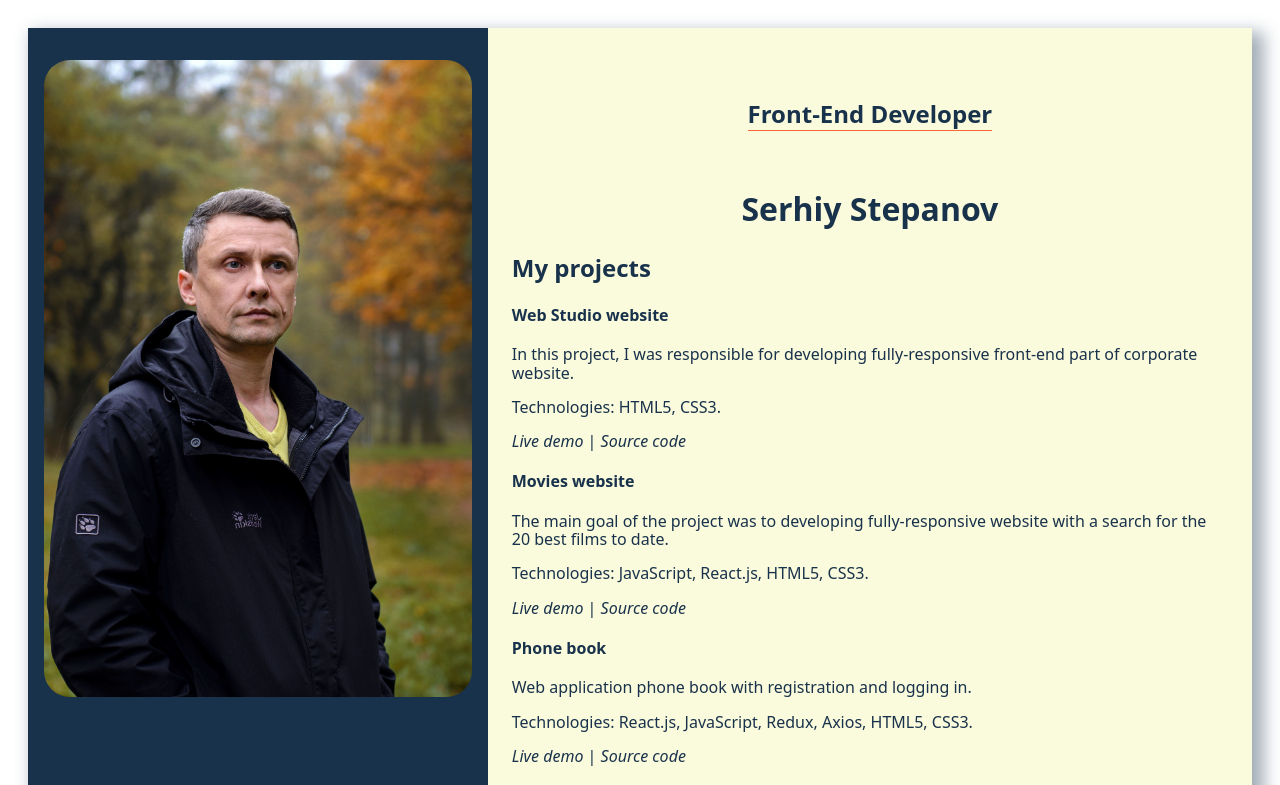
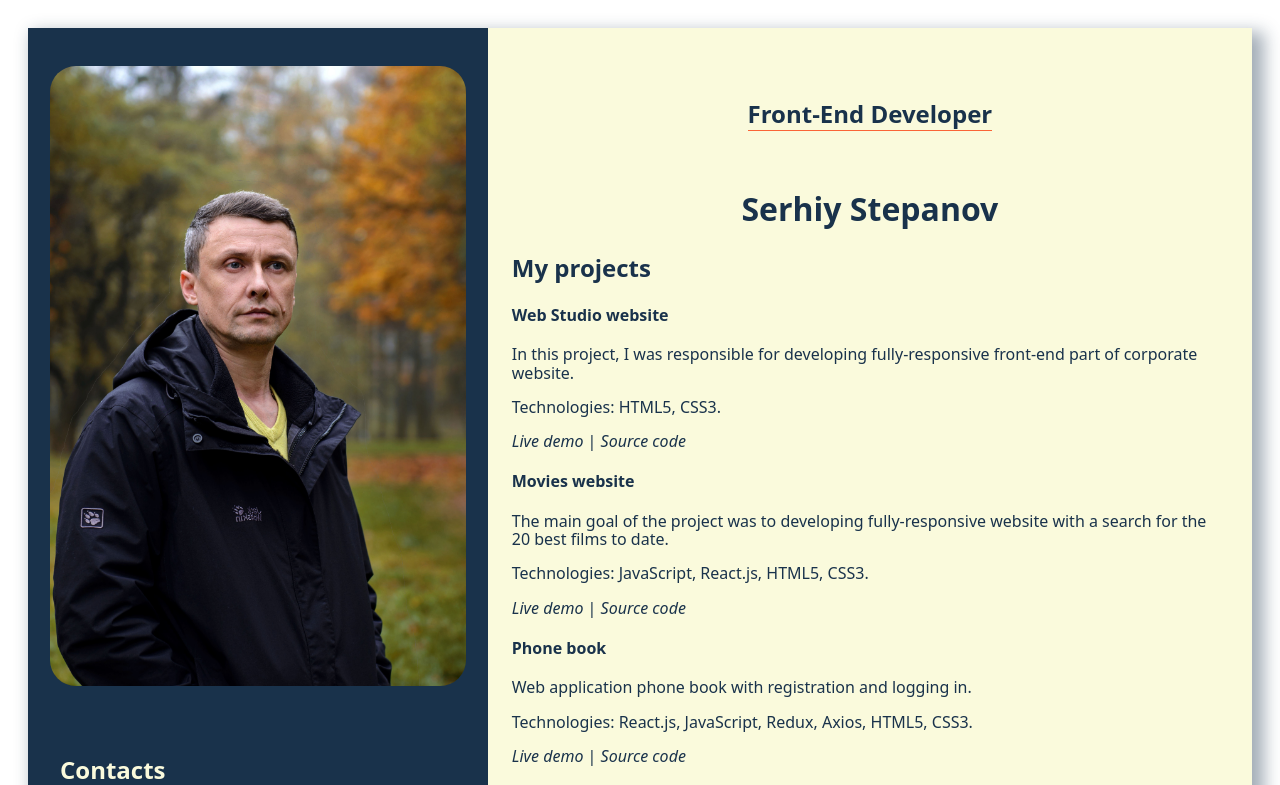
Before and after one commit to SerhiyStepanov/resume, a React (Create React App) app: page / in a window 1280 px wide. Shown: the top 785 px of the page. Built offline with nearby package versions, Linux system fonts and the light colour scheme.

Commit message:
add padding image

```diff
--- a/src/components/photo/Photo.js
+++ b/src/components/photo/Photo.js
@@ -4,7 +4,7 @@ import s from "./photo.module.css";
 export default function Photo() {
   return (
     <div className={s.box}>
-      <img src={photo} alt="Serhiy" className={s.photo} />
+      <img src={photo} alt="avatar" className={s.photo} />
     </div>
   );
 }
--- a/src/components/photo/photo.module.css
+++ b/src/components/photo/photo.module.css
@@ -1,8 +1,8 @@
 .box {
+  padding: 6px;
   margin-bottom: 48px;
 }
 
 .photo {
-  margin-bottom: 20px;
   border-radius: 26px;
 }
--- a/src/components/sideBarView/sideBar.module.css
+++ b/src/components/sideBarView/sideBar.module.css
@@ -13,11 +13,11 @@
 
 .Applogo {
   display: inline-flex;
-  align-items:flex-end;
+  align-items: flex-end;
   margin-left: auto;
   margin-right: auto;
   height: 32px;
-  pointer-events:none;
+  pointer-events: none;
 }
 
 @media (prefers-reduced-motion: no-preference) {
```
